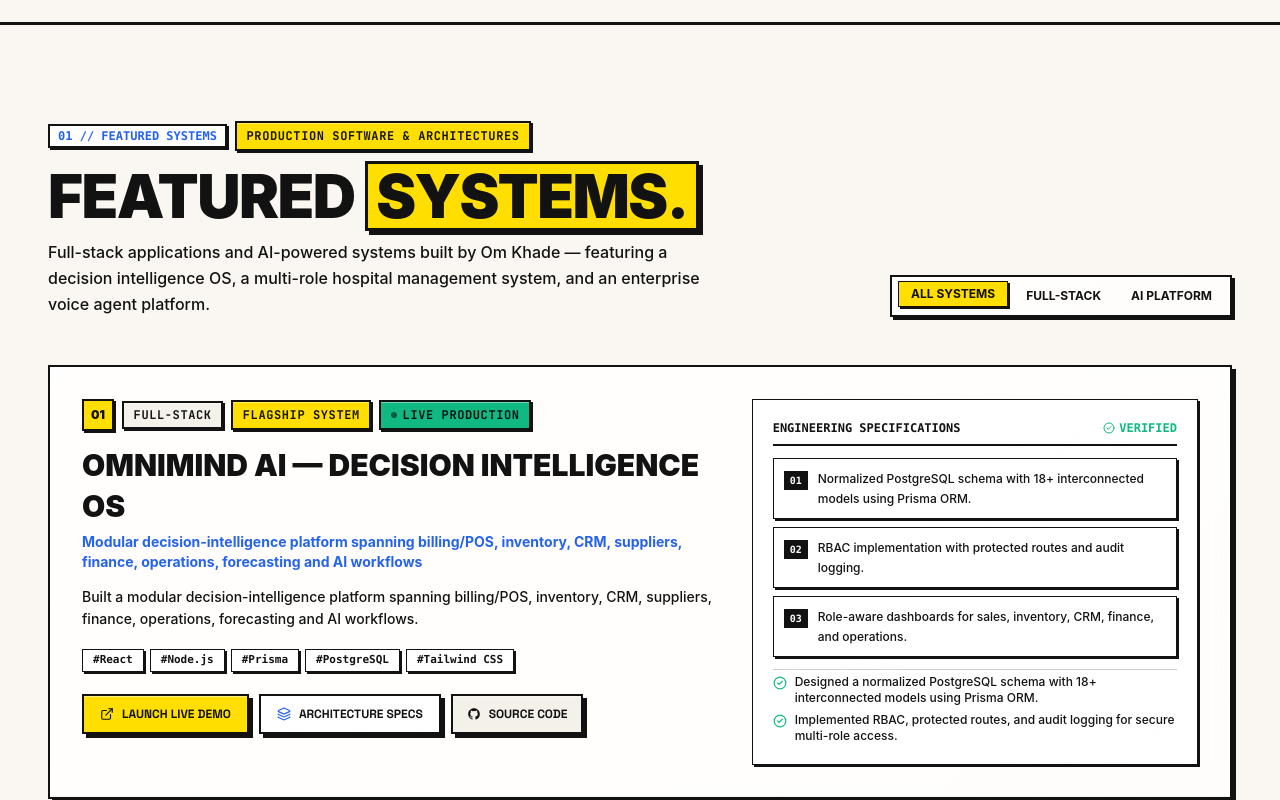
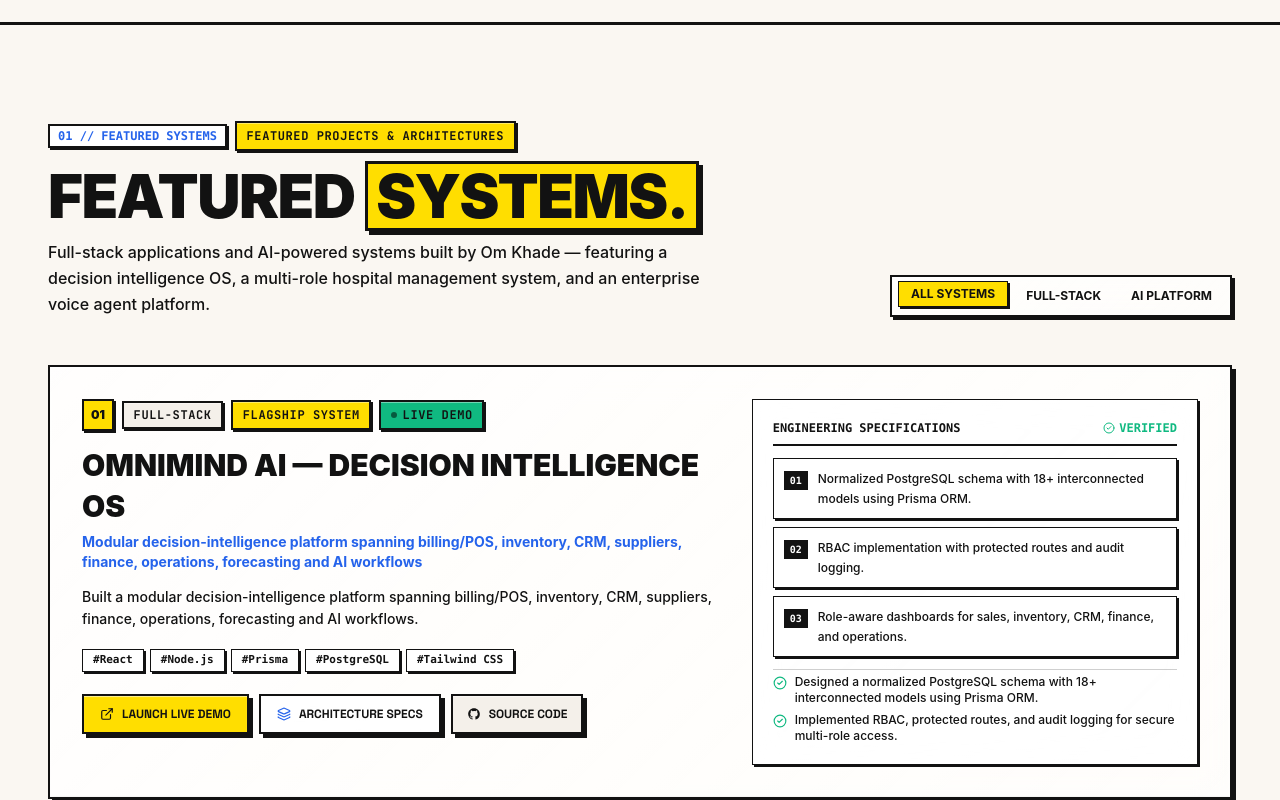
Before and after one commit to omkhade75/portfolio, a React (Vite) app: page / in a window 1280 px wide. Shown: the part 2060-2860 px from the top of the page. Built offline with nearby package versions, Linux system fonts and the light colour scheme; a web font is replaced by a local one.

Commit message:
Refine portfolio terminology: replace production claims with recruiter-safe demo phrasing

```diff
--- a/src/components/Footer.tsx
+++ b/src/components/Footer.tsx
@@ -85,7 +85,7 @@ export const Footer: React.FC<FooterProps> = ({ onOpenContact }) => {
               className="neo-btn bg-neo-red text-white hover:bg-red-600 text-xs sm:text-sm px-5 py-3 font-grotesk font-bold"
             >
               <Mail className="w-4 h-4" />
-              <span>SCHEDULE INTERVIEW</span>
+              <span>LET'S TALK</span>
             </motion.button>
           </div>
         </motion.div>
--- a/src/components/Projects.tsx
+++ b/src/components/Projects.tsx
@@ -24,7 +24,7 @@ export const Projects: React.FC = () => {
         {/* Section Header */}
         <SectionHeader
           index="01 // FEATURED SYSTEMS"
-          badge="PRODUCTION SOFTWARE & ARCHITECTURES"
+          badge="FEATURED PROJECTS & ARCHITECTURES"
           badgeColor="bg-neo-yellow text-[#121212]"
           title={
             <>
@@ -89,7 +89,7 @@ export const Projects: React.FC = () => {
                       </span>
                       <span className="neo-badge bg-neo-green text-[#121212] text-[9px] sm:text-[10px] font-mono font-bold ml-auto sm:ml-0 flex items-center gap-1">
                         <span className="w-1.5 h-1.5 rounded-full bg-black animate-pulse" />
-                        LIVE PRODUCTION
+                        LIVE DEMO
                       </span>
                     </div>
 
--- a/src/components/SkillsMatrix.tsx
+++ b/src/components/SkillsMatrix.tsx
@@ -19,7 +19,7 @@ export const SkillsMatrix: React.FC = () => {
               TECHNICAL <span className="bg-neo-yellow px-2 py-0.5 border-3 border-[#121212] shadow-brutal inline-block">STACK.</span>
             </>
           }
-          description="Languages, frameworks, databases, and AI engineering tools used across production projects, academic builds, and competitive hackathons."
+          description="Languages, frameworks, databases, and AI engineering tools used across deployed projects, academic builds, and competitive hackathons."
         />
 
         {/* Categories Grid */}
--- a/src/components/SystemArchitecture.tsx
+++ b/src/components/SystemArchitecture.tsx
@@ -227,7 +227,7 @@ export const SystemArchitecture: React.FC = () => {
           <div className="bg-[#121212] text-white p-3 sm:p-4 font-mono text-xs flex items-center gap-2.5 border-2 border-[#121212] shadow-brutal-sm">
             <CheckCircle2 className="w-4 h-4 sm:w-5 sm:h-5 text-neo-green shrink-0" />
             <div className="truncate">
-              <span className="text-neo-yellow font-bold uppercase mr-1.5">MEASURABLE OUTCOME:</span>
+              <span className="text-neo-yellow font-bold uppercase mr-1.5">ENGINEERING OUTCOME:</span>
               <span className="font-medium text-gray-200">{currentSystem.impact}</span>
             </div>
           </div>
```
